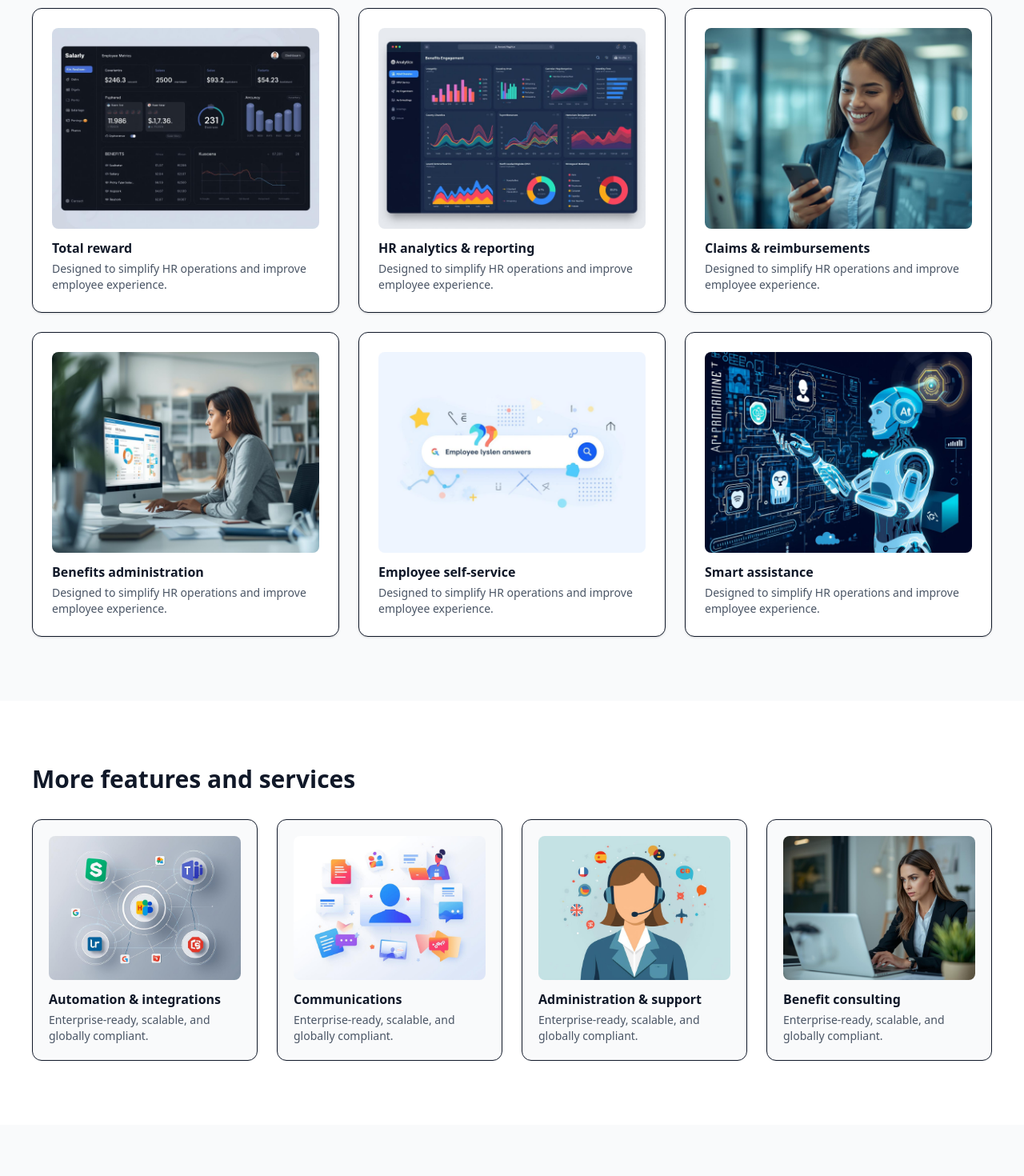
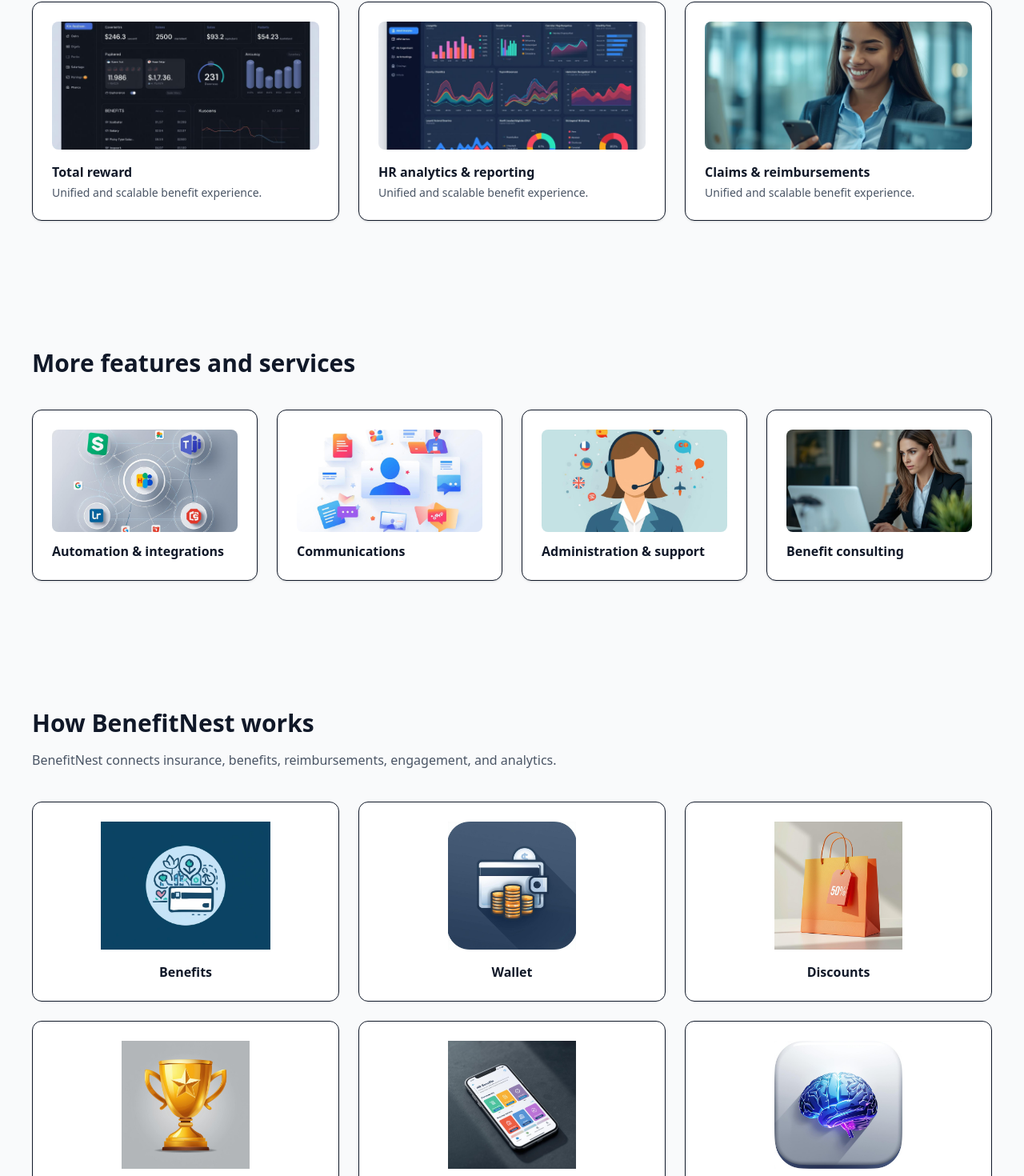
Before and after one commit to sanjaisinghraj/benefitnest-frontend, a Next.js app: page / in a window 1280 px wide. Shown: the part 1316-2786 px from the top of the page at 80% size. Built offline with nearby package versions, Linux system fonts and the light colour scheme.

Commit message:
i changed page.tsx fille

```diff
--- a/app/page.tsx
+++ b/app/page.tsx
@@ -8,13 +8,7 @@ export default function Page() {
       {/* HEADER */}
       <header className="bg-white border-b border-gray-200 sticky top-0 z-50">
         <div className="max-w-7xl mx-auto px-10 flex items-center justify-between h-20">
-          <a href="/" className="block">
-            <img
-              src="/images/marketing/logo.png"
-              alt="BenefitNest"
-              className="h-10"
-            />
-          </a>
+          <img src="/images/marketing/logo.png" alt="BenefitNest" className="h-10" />
 
           <nav className="hidden md:flex gap-7 font-semibold">
             <a className="hover:text-blue-600" href="#">Platform</a>
@@ -27,13 +21,13 @@ export default function Page() {
           <div className="flex gap-3">
             <a
               href="https://admin.benefitnest.space/admin"
-              className="px-4 py-2 rounded-lg font-semibold border border-gray-300 hover:shadow"
+              className="px-4 py-2 rounded-lg border font-semibold hover:shadow-md"
             >
               Admin Login
             </a>
             <a
               href="#"
-              className="px-4 py-2 rounded-lg font-semibold bg-blue-600 text-white hover:shadow-lg"
+              className="px-4 py-2 rounded-lg bg-blue-600 text-white font-semibold hover:shadow-lg"
             >
               Book a demo
             </a>
@@ -45,11 +39,11 @@ export default function Page() {
       <section className="bg-gray-50 py-20">
         <div className="max-w-7xl mx-auto px-10 grid md:grid-cols-2 gap-16 items-center">
           <div>
-            <span className="inline-block mb-4 px-4 py-1 text-xs font-bold rounded-full bg-blue-100 text-blue-600">
+            <span className="inline-block mb-4 px-4 py-1 rounded-full bg-blue-100 text-blue-600 text-xs font-bold">
               Enterprise employee benefits platform
             </span>
 
-            <h1 className="text-5xl font-bold leading-tight mb-5">
+            <h1 className="text-5xl font-bold mb-6 leading-tight">
               Run, manage, and engage your employees in benefits — anywhere in the world.
             </h1>
 
@@ -58,28 +52,28 @@ export default function Page() {
               claims, and analytics through a single secure platform.
             </p>
 
-            <div className="flex gap-4 mt-6">
-              <a className="px-5 py-3 bg-blue-600 text-white rounded-lg font-semibold hover:shadow-lg" href="#">
+            <div className="flex gap-4 mt-8">
+              <a className="px-6 py-3 rounded-lg bg-blue-600 text-white font-semibold hover:shadow-lg" href="#">
                 Book a demo
               </a>
-              <a className="px-5 py-3 border rounded-lg font-semibold hover:shadow" href="#features">
+              <a className="px-6 py-3 rounded-lg border font-semibold hover:shadow-md" href="#features">
                 Explore BenefitNest
               </a>
             </div>
           </div>
 
+          {/* SAME HOVER EFFECT */}
           <img
             src="/images/marketing/hero-illustration.jpg"
-            alt="Platform overview"
-            className="rounded-xl shadow-2xl"
+            className="rounded-xl shadow-xl transition-transform duration-300 hover:scale-[1.02]"
+            alt=""
           />
         </div>
       </section>
 
       {/* FEATURES */}
       <section id="features" className="py-20 bg-gray-50">
-        <div className="max-w-7xl mx-auto px-10">
-          <div className="grid md:grid-cols-2 gap-16 items-center mb-14">
+        <div className="max-w-7xl mx-auto px-10 grid md:grid-cols-2 gap-16 items-center">
           <div>
             <h2 className="text-3xl font-bold mb-4">
               All employee benefits. One secure platform.
@@ -87,65 +81,61 @@ export default function Page() {
             <p className="text-gray-600 mb-6">
               Centralise insurance, benefits, reimbursements, and engagement tools.
             </p>
-              <a className="px-5 py-3 bg-blue-600 text-white rounded-lg font-semibold hover:shadow" href="#">
+            <a className="px-6 py-3 bg-blue-600 text-white rounded-lg font-semibold hover:shadow-lg" href="#">
               Learn more
             </a>
           </div>
 
           <img
             src="/images/marketing/feature-oneplace.jpg"
-              alt="All benefits in one place"
-              className="rounded-xl shadow-lg"
+            className="rounded-xl shadow-xl transition-transform duration-300 hover:scale-[1.02]"
+            alt=""
           />
         </div>
 
-          <div className="grid md:grid-cols-3 gap-6">
+        {/* FEATURE CARDS */}
+        <div className="max-w-7xl mx-auto px-10 grid md:grid-cols-3 gap-6 mt-12">
           {[
-              ["feature-total-reward", "Total reward"],
-              ["feature-insights", "HR analytics & reporting"],
-              ["feature-reimbursement", "Claims & reimbursements"],
-              ["feature-administration", "Benefits administration"],
-              ["feature-search", "Employee self-service"],
-              ["feature-content-assistant", "Smart assistance"],
+            ["feature-total-reward.jpg", "Total reward"],
+            ["feature-insights.jpg", "HR analytics & reporting"],
+            ["feature-reimbursement.jpg", "Claims & reimbursements"],
           ].map(([img, title]) => (
-              <div key={img} className="bg-white border rounded-xl p-6 shadow hover:shadow-lg">
-                <img
-                  src={`/images/marketing/${img}.jpg`}
-                  alt={title}
-                  className="rounded-lg mb-3"
-                />
+            <div
+              key={title}
+              className="bg-white border rounded-xl p-6 shadow transition-all duration-300 hover:-translate-y-1 hover:shadow-xl"
+            >
+              <div className="h-40 flex items-center justify-center overflow-hidden rounded-lg mb-4">
+                <img src={`/images/marketing/${img}`} className="object-cover h-full w-full" />
+              </div>
               <h3 className="font-semibold mb-1">{title}</h3>
-                <p className="text-gray-600 text-sm">
-                  Designed to simplify HR operations and improve employee experience.
+              <p className="text-sm text-gray-600">
+                Unified and scalable benefit experience.
               </p>
             </div>
           ))}
         </div>
-        </div>
       </section>
 
       {/* MORE FEATURES */}
-      <section className="py-20 bg-white">
+      <section className="py-20">
         <div className="max-w-7xl mx-auto px-10">
-          <h2 className="text-3xl font-bold mb-8">More features and services</h2>
+          <h2 className="text-3xl font-bold mb-10">More features and services</h2>
 
           <div className="grid md:grid-cols-4 gap-6">
             {[
-              ["feature-integrations", "Automation & integrations"],
-              ["feature-comms", "Communications"],
-              ["feature-support", "Administration & support"],
-              ["feature-consulting", "Benefit consulting"],
+              ["feature-integrations.jpg", "Automation & integrations"],
+              ["feature-comms.jpg", "Communications"],
+              ["feature-support.jpg", "Administration & support"],
+              ["feature-consulting.jpg", "Benefit consulting"],
             ].map(([img, title]) => (
-              <div key={img} className="border rounded-xl p-5 bg-gray-50 hover:shadow">
-                <img
-                  src={`/images/marketing/${img}.jpg`}
-                  alt={title}
-                  className="rounded-lg mb-3"
-                />
-                <h4 className="font-semibold mb-1">{title}</h4>
-                <p className="text-sm text-gray-600">
-                  Enterprise-ready, scalable, and globally compliant.
-                </p>
+              <div
+                key={title}
+                className="bg-white border rounded-xl p-6 shadow transition-all duration-300 hover:-translate-y-1 hover:shadow-xl"
+              >
+                <div className="h-32 flex items-center justify-center overflow-hidden rounded-lg mb-3">
+                  <img src={`/images/marketing/${img}`} className="object-cover h-full w-full" />
+                </div>
+                <h4 className="font-semibold">{title}</h4>
               </div>
             ))}
           </div>
@@ -156,130 +146,57 @@ export default function Page() {
       <section className="py-20 bg-gray-50">
         <div className="max-w-7xl mx-auto px-10">
           <h2 className="text-3xl font-bold mb-4">How BenefitNest works</h2>
-          <p className="text-gray-600 mb-10 max-w-3xl">
-            BenefitNest connects insurance, benefits, reimbursements, engagement,
-            and analytics into a single HR benefits hub.
+          <p className="text-gray-600 mb-10 max-w-2xl">
+            BenefitNest connects insurance, benefits, reimbursements, engagement, and analytics.
           </p>
 
           <div className="grid md:grid-cols-3 gap-6">
             {[
-              "overview-benefits",
-              "overview-wallet",
-              "overview-discounts",
-              "overview-recognition",
-              "overview-mobile",
-              "overview-ai",
-            ].map((img) => (
-              <div key={img} className="bg-white border rounded-xl p-6 text-center">
-                <img
-                  src={`/images/marketing/${img}.jpg`}
-                  alt={img}
-                  className="mx-auto mb-3 rounded-lg"
-                />
-                <h4 className="font-semibold capitalize">
-                  {img.replace("overview-", "").replace("-", " ")}
-                </h4>
+              ["overview-benefits.jpg", "Benefits"],
+              ["overview-wallet.jpg", "Wallet"],
+              ["overview-discounts.jpg", "Discounts"],
+              ["overview-recognition.jpg", "Recognition"],
+              ["overview-mobile.jpg", "Mobile"],
+              ["overview-ai.jpg", "AI"],
+            ].map(([img, title]) => (
+              <div
+                key={title}
+                className="bg-white border rounded-xl p-6 text-center transition-all duration-300 hover:-translate-y-1 hover:shadow-xl"
+              >
+                <div className="h-40 flex items-center justify-center overflow-hidden rounded-lg mb-4">
+                  <img src={`/images/marketing/${img}`} className="object-contain h-full" />
+                </div>
+                <h4 className="font-semibold">{title}</h4>
               </div>
             ))}
           </div>
         </div>
       </section>
 
-      {/* CHALLENGES */}
-      <section className="py-20 bg-white">
-        <div className="max-w-7xl mx-auto px-10 space-y-16">
-          <div className="grid md:grid-cols-2 gap-16 items-center">
-            <div>
-              <h2 className="text-3xl font-bold mb-4">
-                Built for employees. Designed for HR.
-              </h2>
-              <p className="text-gray-600">
-                Consumer-grade experience with enterprise-grade security.
-              </p>
+      {/* CUSTOMER STORIES */}
+      <section className="py-20">
+        <div className="max-w-7xl mx-auto px-10">
+          <h2 className="text-3xl font-bold mb-10">Customer stories</h2>
+
+          <div className="grid md:grid-cols-3 gap-6">
+            {[
+              "story-ocado.jpg",
+              "story-lendlease.jpg",
+              "story-salesforce.jpg",
+            ].map((img) => (
+              <div
+                key={img}
+                className="bg-white border rounded-xl p-6 shadow transition-all duration-300 hover:-translate-y-1 hover:shadow-xl"
+              >
+                <div className="h-44 overflow-hidden rounded-lg mb-4">
+                  <img src={`/images/marketing/${img}`} className="object-cover h-full w-full" />
                 </div>
-            <img
-              src="/images/marketing/challenges.jpg"
-              className="w-3/4 mx-auto rounded-xl shadow"
-            />
-          </div>
-
-          <div className="grid md:grid-cols-2 gap-16 items-center">
-            <img
-              src="/images/marketing/model.jpg"
-              className="w-3/4 mx-auto rounded-xl shadow"
-            />
-            <div>
-              <h2 className="text-3xl font-bold mb-4">
-                Scales from pilot to enterprise rollout
-              </h2>
-              <p className="text-gray-600">
-                Start simple. Scale globally without rework.
-              </p>
-            </div>
-          </div>
-        </div>
-      </section>
-
-      {/* CUSTOMER STORIES */}
-      <section className="py-20 bg-gray-50">
-        <div className="max-w-7xl mx-auto px-10">
-          <h2 className="text-3xl font-bold mb-8">Customer stories</h2>
-          <div className="grid md:grid-cols-3 gap-6">
-            {["ocado", "lendlease", "salesforce"].map((img) => (
-              <div key={img} className="bg-white border rounded-xl p-6 shadow">
-                <img
-                  src={`/images/marketing/story-${img}.jpg`}
-                  className="rounded-lg mb-3"
-                />
-                <h4 className="font-semibold mb-2">Enterprise customer</h4>
-                <p className="text-sm text-gray-600">
-                  Delivering measurable impact at scale.
-                </p>
+                <h4 className="font-semibold mb-1">Enterprise customer</h4>
+                <p className="text-sm text-gray-600">Delivering measurable impact at scale.</p>
               </div>
             ))}
           </div>
         </div>
-      </section>
-
-      {/* RESOURCES */}
-      <section className="py-20 bg-white">
-        <div className="max-w-7xl mx-auto px-10">
-          <h2 className="text-3xl font-bold mb-8">
-            Related resources, events & insights
-          </h2>
-
-          <div className="grid md:grid-cols-4 gap-6">
-            {[
-              "res-report-big-benefits",
-              "res-report-tech",
-              "res-guide-global",
-              "res-blog-valued",
-            ].map((img) => (
-              <div key={img} className="border rounded-xl p-5 shadow bg-gray-50">
-                <img
-                  src={`/images/marketing/${img}.jpg`}
-                  className="rounded-lg mb-3"
-                />
-                <h4 className="font-semibold text-sm">
-                  Insightful industry resource
-                </h4>
-              </div>
-            ))}
-          </div>
-        </div>
-      </section>
-
-      {/* CTA */}
-      <section className="py-20 bg-gradient-to-r from-blue-600 to-blue-800 text-white text-center">
-        <h2 className="text-3xl font-bold mb-4">
-          Ready to simplify employee benefits?
-        </h2>
-        <a className="inline-block px-6 py-3 bg-white text-blue-600 rounded-lg font-semibold hover:shadow-lg" href="#">
-          Book a demo
-        </a>
-        <p className="mt-3 opacity-90">
-          Built for Indian enterprises. Scalable globally.
-        </p>
       </section>
 
       {/* FOOTER */}
```
Lines whose indentation alone changed are shown as unchanged.
